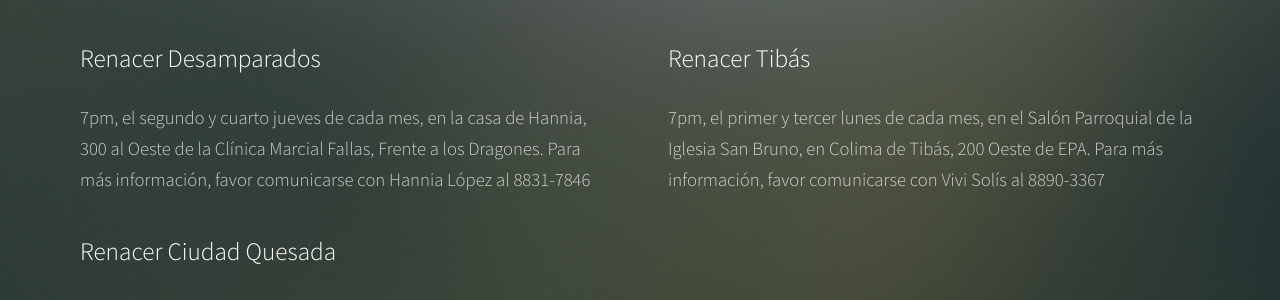
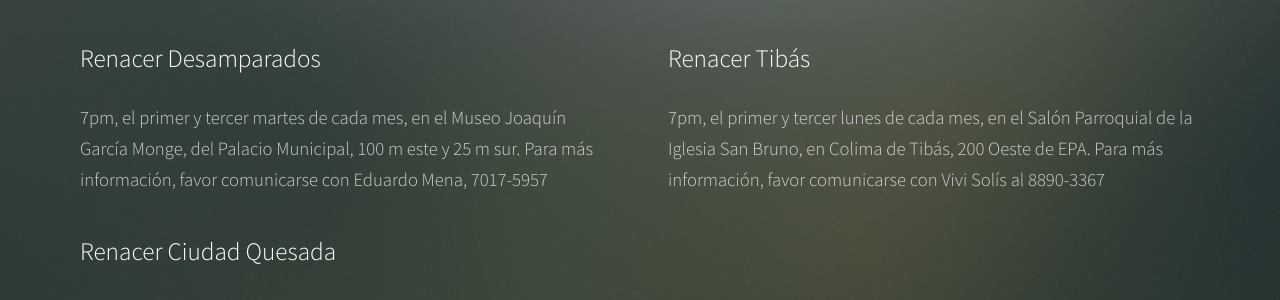
Before and after one commit to guayom/gruporenacer, a Jekyll site: the page built from index.html, in a window 1280 px wide and 900 px high, scrolled down 1603 px. Shown: the part 154-454 px from the top of the window. Built offline with Jekyll 4.4.1, drawn with Linux system fonts in a browser that asks for light colours.

Commit message:
Cambio en dirección de desamparados

```diff
--- a/_data/reuniones.yml
+++ b/_data/reuniones.yml
@@ -5,7 +5,7 @@
   descripcion: "7pm, el segundo y cuarto miércoles de cada mes, en el Colegio Calasanz, San Pedro de Montes de Oca, 200 Norte del Más X Menos. Para más información, favor comunicarse con Federico (Papá de Marce): 8330-9714 o Rosi (mamá de Abby): 2273-5682"
 
 - titulo: Renacer Desamparados
-  descripcion: "7pm, el segundo y cuarto jueves de cada mes, en la casa de Hannia, 300 al Oeste de la Clínica Marcial Fallas, Frente a los Dragones. Para más información, favor comunicarse con Hannia López al 8831-7846"
+  descripcion: "7pm, el primer y tercer martes de cada mes, en el Museo Joaquín García Monge, del Palacio Municipal, 100 m este y 25 m sur. Para más información, favor comunicarse con Eduardo Mena, 7017-5957"
 
 - titulo: Renacer Tibás
   descripcion: "7pm, el primer y tercer lunes de cada mes, en el Salón Parroquial de la Iglesia San Bruno, en Colima de Tibás, 200 Oeste de EPA. Para más información, favor comunicarse con Vivi Solís al 8890-3367"
```
